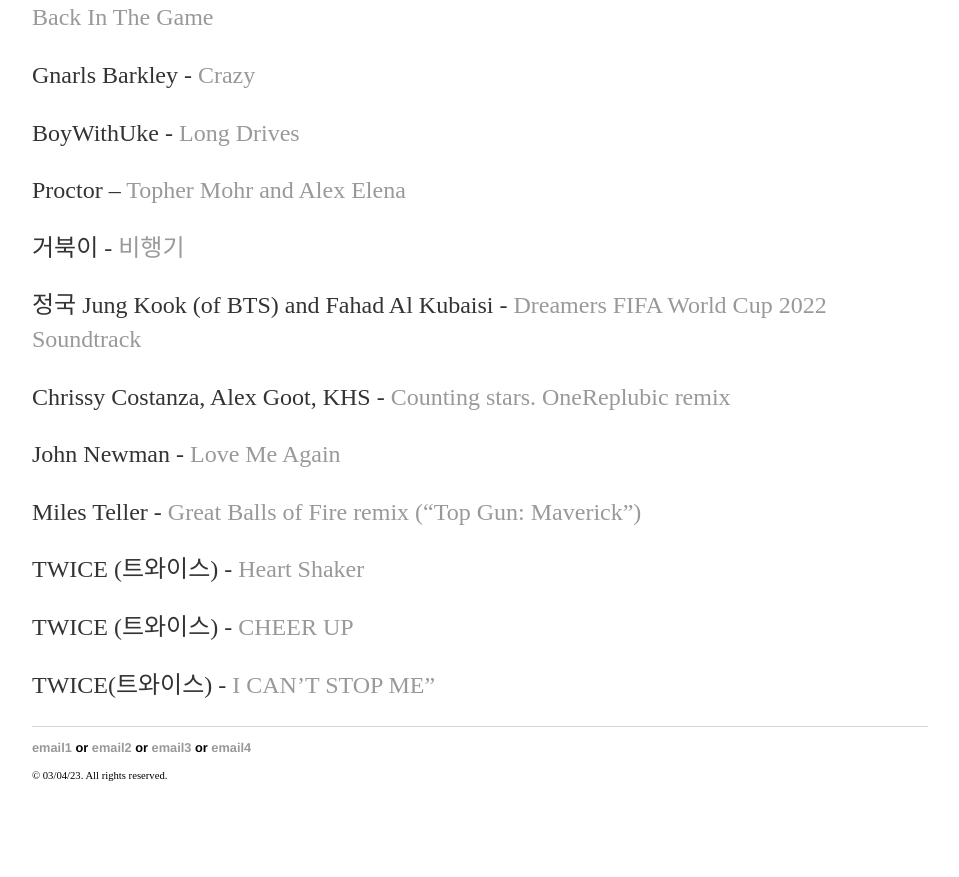
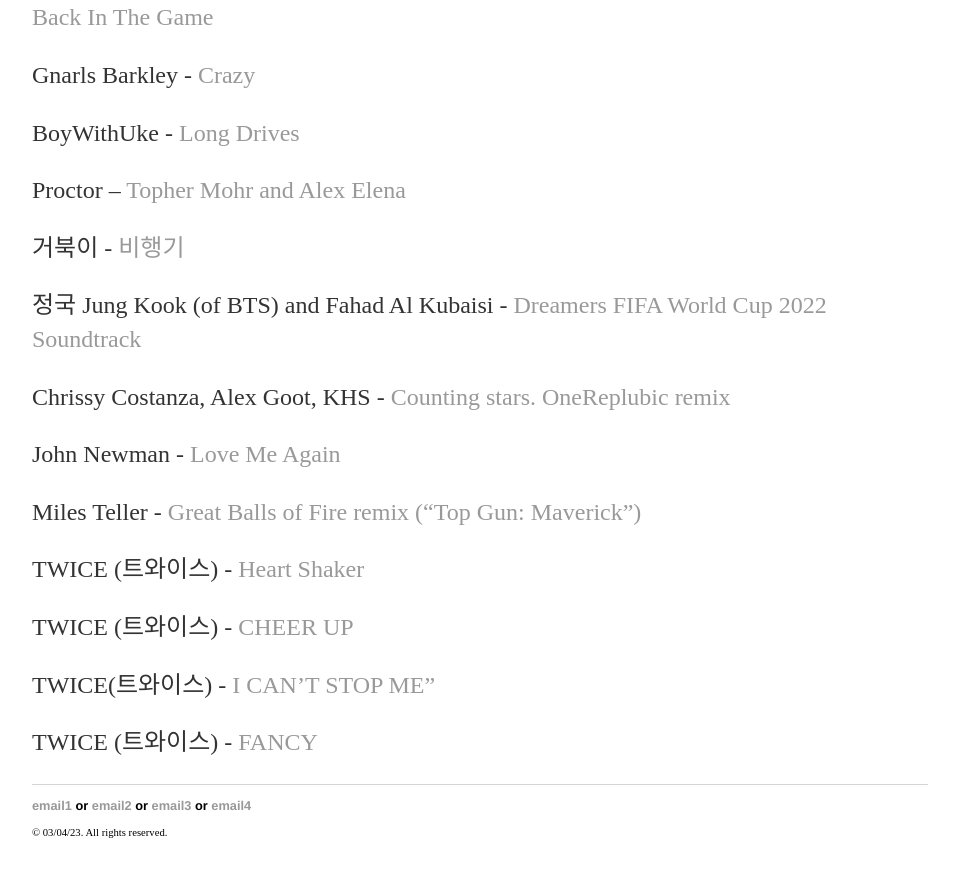
Before and after one commit to yjkweon24/yjkweon24.github.io, a Jekyll site: the page built from _posts/2018-10-23-songs-that-i-love.md, in a window 1280 px wide and 900 px high, scrolled down 25923 px. Shown: the top 877 px of the window, without its empty margins (160-1119 px from the left). Built offline with Jekyll 4.4.1, drawn with Linux system fonts in a browser that asks for light colours; before the commit the page ends 26766 px from its top, so only the background shows below that.

Commit message:
Update 2018-10-23-songs-that-i-love.md

```diff
--- a/_posts/2018-10-23-songs-that-i-love.md
+++ b/_posts/2018-10-23-songs-that-i-love.md
@@ -915,3 +915,5 @@
 TWICE (트와이스) - [CHEER UP](https://youtu.be/sBMWSOizmmM)
 
 TWICE(트와이스) - [I CAN'T STOP ME"](https://youtu.be/jI08XaaXFH4)
+
+TWICE (트와이스) - [FANCY](https://youtu.be/opWvjzMk-HI)
```
